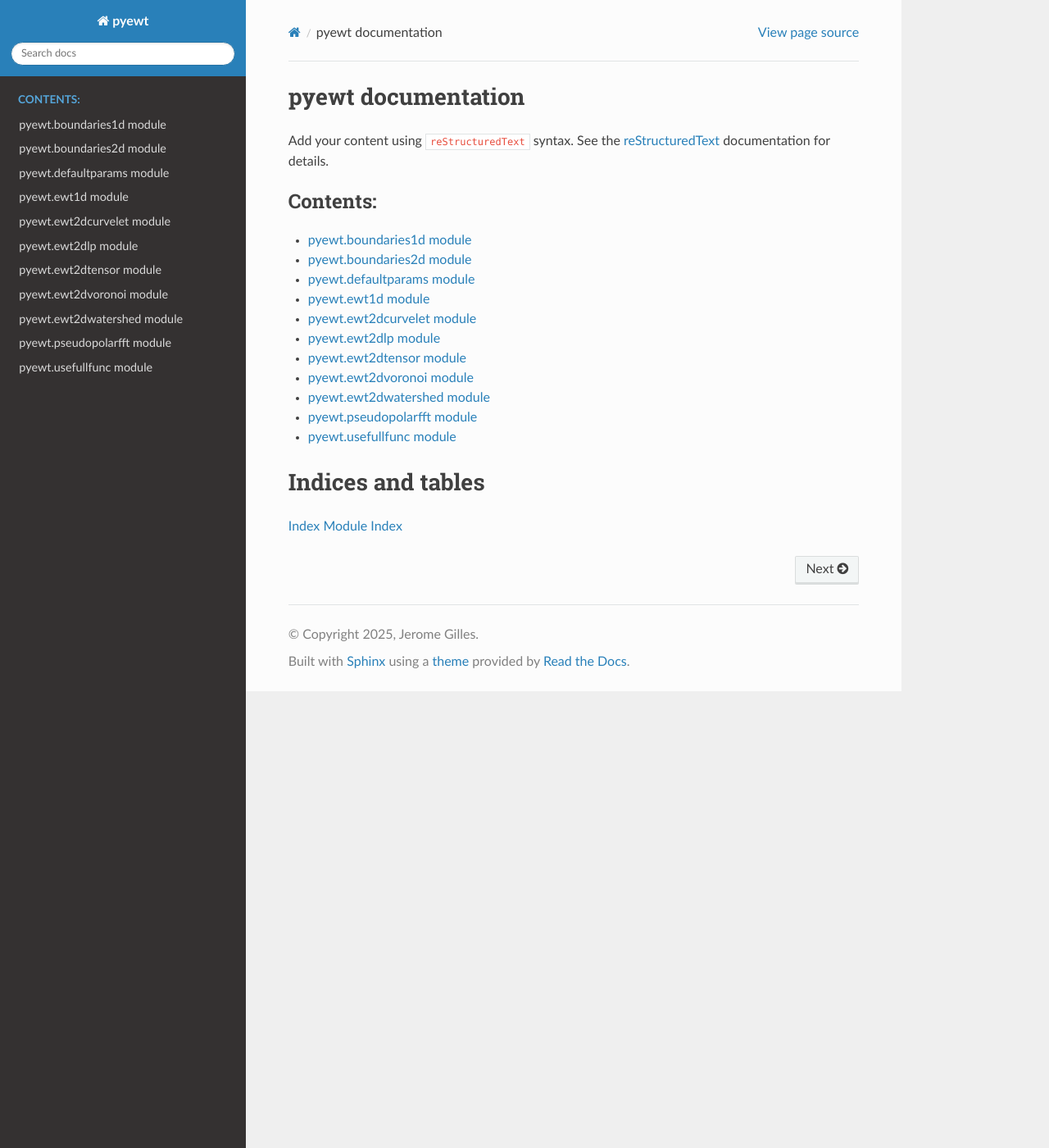
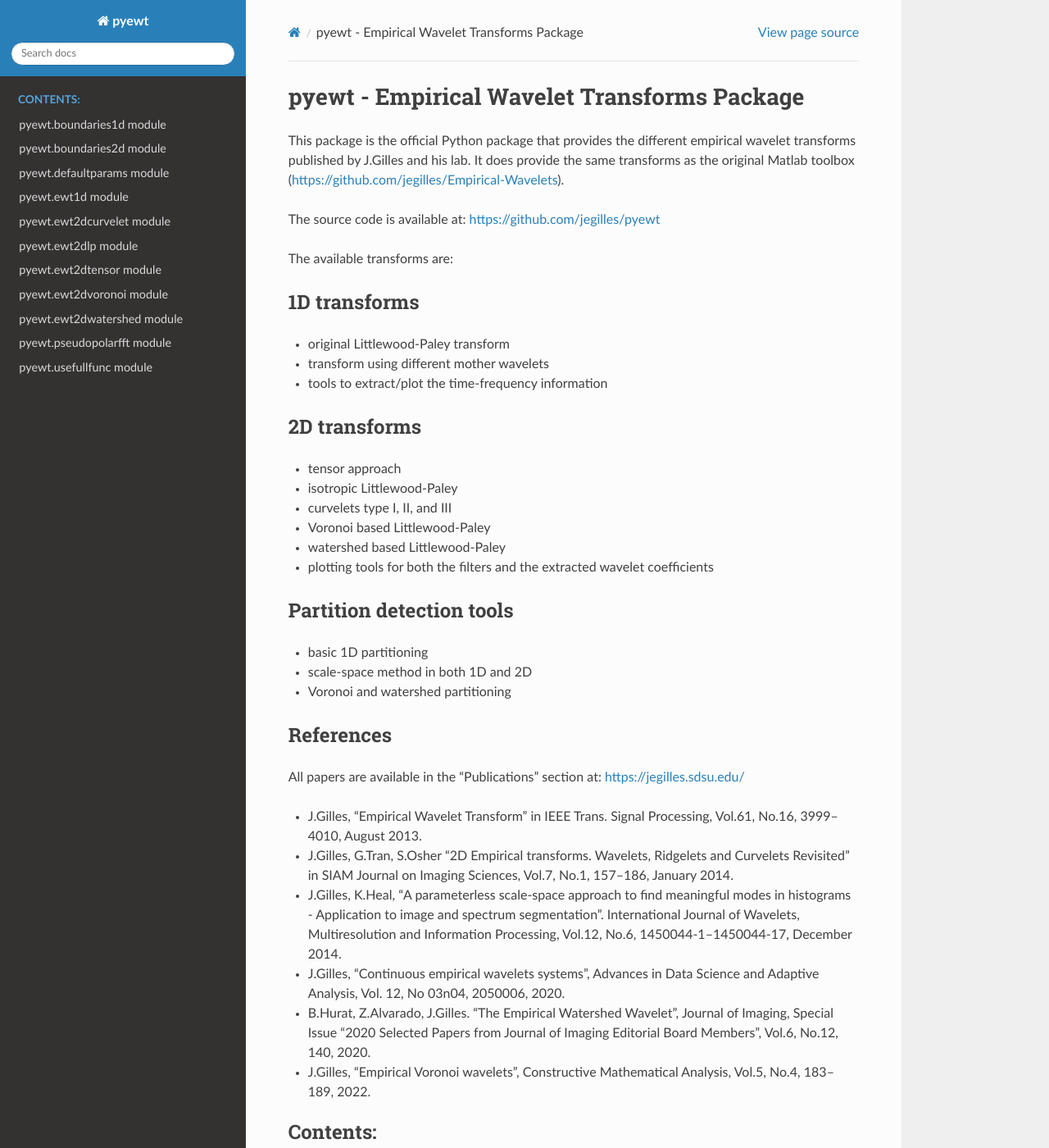
Before and after one commit to jegilles/pyewt, a Sphinx documentation site: the page built from docs/source/index.rst, in a window 1280 px wide and 1400 px high. Shown: the whole window at 82% size. Built offline with Sphinx 7.4.7 and the Read the Docs theme 3.1.0, drawn with Linux system fonts in a browser that asks for light colours.

Commit message:
Documentation update
Documentation update

```diff
--- a/docs/source/index.rst
+++ b/docs/source/index.rst
@@ -3,13 +3,51 @@
    You can adapt this file completely to your liking, but it should at least
    contain the root `toctree` directive.
 
-pyewt documentation
-===================
+pyewt - Empirical Wavelet Transforms Package
+============================================
 
-Add your content using ``reStructuredText`` syntax. See the
-`reStructuredText <https://www.sphinx-doc.org/en/master/usage/restructuredtext/index.html>`_
-documentation for details.
+This package is the official Python package that provides the different empirical wavelet transforms published by J.Gilles and his lab.
+It does provide the same transforms as the original Matlab toolbox (https://github.com/jegilles/Empirical-Wavelets).
 
+The source code is available at: https://github.com/jegilles/pyewt
+
+The available transforms are:
+
+1D transforms
+-------------
+
+* original Littlewood-Paley transform
+* transform using different mother wavelets
+* tools to extract/plot the time-frequency information
+
+2D transforms
+-------------
+
+* tensor approach
+* isotropic Littlewood-Paley
+* curvelets type I, II, and III
+* Voronoi based Littlewood-Paley
+* watershed based Littlewood-Paley
+* plotting tools for both the filters and the extracted wavelet coefficients
+
+Partition detection tools
+-------------------------
+
+* basic 1D partitioning
+* scale-space method in both 1D and 2D
+* Voronoi and watershed partitioning
+
+References
+----------
+
+All papers are available in the "Publications" section at: https://jegilles.sdsu.edu/
+
+* J.Gilles, "Empirical Wavelet Transform" in IEEE Trans. Signal Processing, Vol.61, No.16, 3999--4010, August 2013.
+* J.Gilles, G.Tran, S.Osher "2D Empirical transforms. Wavelets, Ridgelets and Curvelets Revisited" in SIAM Journal on Imaging Sciences, Vol.7, No.1, 157--186, January 2014.
+* J.Gilles, K.Heal, "A parameterless scale-space approach to find meaningful modes in histograms - Application to image and spectrum segmentation". International Journal of Wavelets, Multiresolution and Information Processing, Vol.12, No.6, 1450044-1--1450044-17, December 2014.
+* J.Gilles, "Continuous empirical wavelets systems", Advances in Data Science and Adaptive Analysis, Vol. 12, No 03n04, 2050006, 2020.
+* B.Hurat, Z.Alvarado, J.Gilles. "The Empirical Watershed Wavelet", Journal of Imaging, Special Issue "2020 Selected Papers from Journal of Imaging Editorial Board Members", Vol.6, No.12, 140, 2020.
+* J.Gilles, "Empirical Voronoi wavelets", Constructive Mathematical Analysis, Vol.5, No.4, 183--189, 2022.
 
 .. toctree::
    :maxdepth: 2
```
Also changed, not shown: 6 other files.
